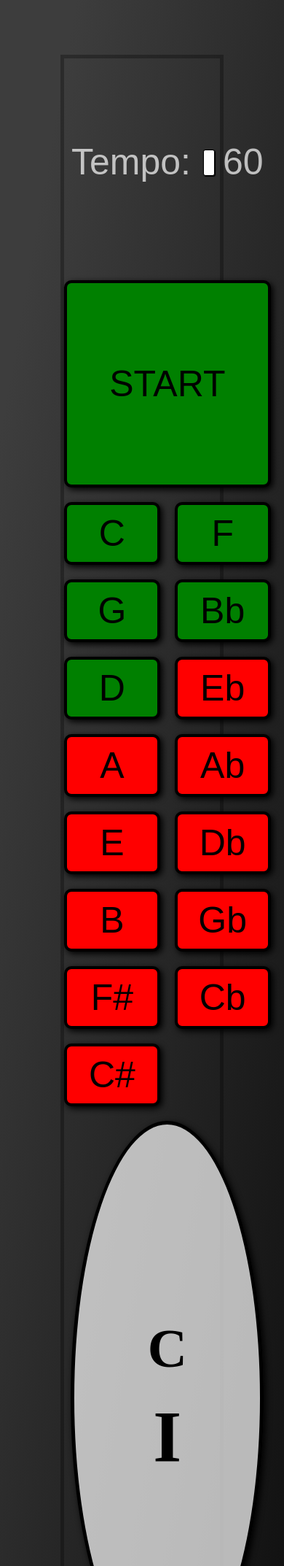
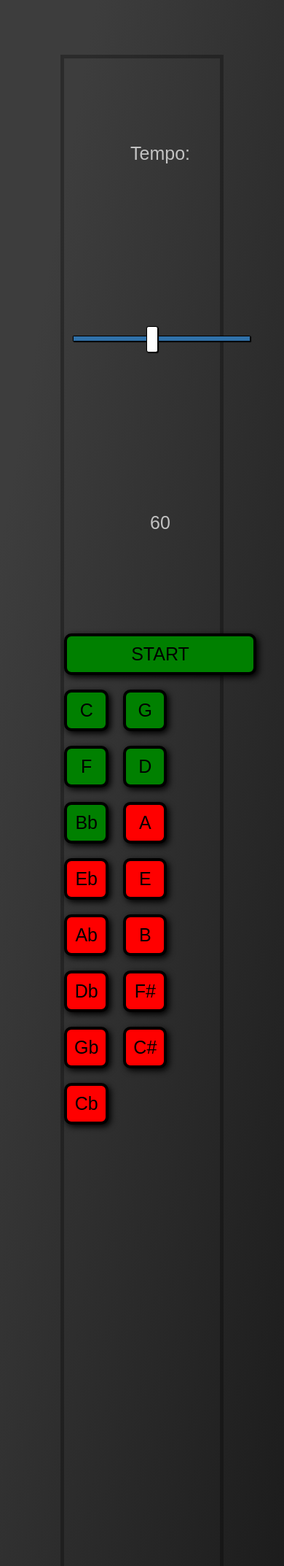
Before and after one commit to JHughesSUTA/scale-degree-practice-tool, a PHP site: page / in a window 390 px wide. Shown: the top 2146 px of the page at 73% size. Run offline with PHP 8.4, Linux system fonts and the light colour scheme.

Commit message:
make more dynamic, recontain sharp and flat keys

```diff
--- a/index.html
+++ b/index.html
@@ -19,52 +19,58 @@
     </div>
     <div class="content">
       <div class="keys">
+        <div class="flat-keys">
           <div class=" key C">
             <button class="option-btn" onclick="toggleButton(this);addRemoveKey()">C</button>
           </div>
           <div class=" key F">
             <button class="option-btn" onclick="toggleButton(this);addRemoveKey()">F</button>
           </div>
+          <div class=" key Bb">
+            <button class="option-btn" onclick="toggleButton(this);addRemoveKey()">Bb</button>
+          </div>
+          <div class=" key Eb">
+            <button class="option-btn btn-off" onclick="toggleButton(this);addRemoveKey()">Eb</button>
+          </div>
+          <div class=" key Ab">
+            <button class="option-btn btn-off" onclick="toggleButton(this);addRemoveKey()">Ab</button>
+          </div>
+          <div class=" key Db">
+            <button class="option-btn btn-off" onclick="toggleButton(this);addRemoveKey()">Db</button>
+          </div>
+          <div class=" key Gb">
+            <button class="option-btn btn-off" onclick="toggleButton(this);addRemoveKey()">Gb</button>
+          </div>
+          <div class=" key Cb">
+            <button class="option-btn btn-off" onclick="toggleButton(this);addRemoveKey()">Cb</button>
+          </div>
+        </div>
+
+        <div class="sharp-keys">
           <div class=" key G">
             <button class="option-btn" onclick="toggleButton(this);addRemoveKey()">G</button>
-        </div>
-        <div class=" key Bb">
-          <button class="option-btn" onclick="toggleButton(this);addRemoveKey()">Bb</button>
           </div>
           <div class=" key D">
             <button class="option-btn" onclick="toggleButton(this);addRemoveKey()">D</button>
           </div>
-        <div class=" key Eb">
-          <button class="option-btn btn-off" onclick="toggleButton(this);addRemoveKey()">Eb</button>
-        </div>
           <div class=" key A">
             <button class="option-btn btn-off" onclick="toggleButton(this);addRemoveKey()">A</button>
-        </div>
-        <div class=" key Ab">
-          <button class="option-btn btn-off" onclick="toggleButton(this);addRemoveKey()">Ab</button>
           </div>
           <div class=" key E">
             <button class="option-btn btn-off" onclick="toggleButton(this);addRemoveKey()">E</button>
           </div>
-        <div class=" key Db">
-          <button class="option-btn btn-off" onclick="toggleButton(this);addRemoveKey()">Db</button>
-        </div>
           <div class=" key B">
             <button class="option-btn btn-off" onclick="toggleButton(this);addRemoveKey()">B</button>
           </div>
-        <div class=" key Gb">
-          <button class="option-btn btn-off" onclick="toggleButton(this);addRemoveKey()">Gb</button>
-        </div>
           <div class=" key F#">
             <button class="option-btn btn-off" onclick="toggleButton(this);addRemoveKey()">F#</button>
-        </div>
-        <div class=" key Cb">
-          <button class="option-btn btn-off" onclick="toggleButton(this);addRemoveKey()">Cb</button>
           </div>
           <div class=" key C#">
             <button class="option-btn btn-off" onclick="toggleButton(this);addRemoveKey()">C#</button>
           </div>
           <div class=" key "></div>
+
+        </div>
       </div>
       <div class="widget">
         <h2 class="display-key">C</h2>
--- a/style.css
+++ b/style.css
@@ -11,7 +11,7 @@
       background: linear-gradient(100deg, rgba(61,61,61,1) 10%, rgba(0,0,0,1) 100%);
       font-family: Arial, Helvetica, sans-serif;
       text-align: center;
-      font-size: 50px;
+      font-size: 25px;
       box-sizing: border-box;
     }
 
@@ -63,8 +63,34 @@
   grid-area: keys;
   grid-gap: 20px;
   grid-template-columns: 1fr 1fr;
+  /*grid-template-rows: repeat(8, 1fr);*/
+  grid-template-rows: 1fr;
+/*  grid-template-areas:
+      "sharps flats"
+      "sharps flats"
+      "sharps flats"
+      "sharps flats"
+      "sharps flats"
+      "sharps flats"
+      "sharps flats"
+      "sharps flats";*/
+}
+
+.sharp-keys {
+  display: grid;
   grid-template-rows: repeat(8, 1fr);
+  grid-template-columns: 1fr;
+  grid-gap: 20px;
 }
+
+
+.flat-keys {
+  display: grid;
+  grid-template-rows: repeat(8, 1fr);
+  grid-template-columns: 1fr;
+  grid-gap: 20px;
+}
+
 
 .chords {
   display: grid;
@@ -95,7 +121,7 @@
 }
 
 .widget h1 {
-  deisplay: grid;
+  display: grid;
   margin: 10px;
 }
 
@@ -107,6 +133,12 @@
   grid-template-columns: auto 1fr auto;
   align-items: center;
   color: rgb(255,255,255,0.7);
+  grid-template-areas:
+    "label slider tempo-display";
+}
+
+.tempo p {
+  margin: 0px;
 }
 
 
@@ -273,11 +305,22 @@
 @media (max-width: 1000px) {
   .header {
     grid-template-columns: auto;
-    grid-template-rows: 1fr 1fr;
+    grid-template-rows: 1fr auto;
     grid-template-areas:
       "tempo"
       "start";
   }
+
+  .tempo {
+    /*grid-area: tempo;*/
+    grid-template-rows: auto auto auto;
+    grid-template-columns: auto;
+    display: grid;
+    grid-template-areas:
+      "label"
+      "slider"
+      "tempo-display";
+}
 
   .content {
     grid-template-columns: auto;
@@ -286,4 +329,21 @@
       "widget"
       "degrees";
   }
+
+  .keys {
+    display: grid;
+    grid-template-columns: 1fr 1fr 1fr 1fr;
+    grid-template-rows: 1fr 1fr 1fr 1fr;
+    grid-template-areas:
+      "sharps sharps sharps sharps"
+      "sharps sharps sharps sharps"
+      "flats flats flats flats"
+      "flats flats flats flats";
+  }
+
+  .chords {
+    display: grid;
+    grid-template-columns: 1fr 1fr 1fr 1fr;
+    grid-template-rows: 1fr 1fr;
+  }
 }
```
Lines whose indentation alone changed are shown as unchanged.
